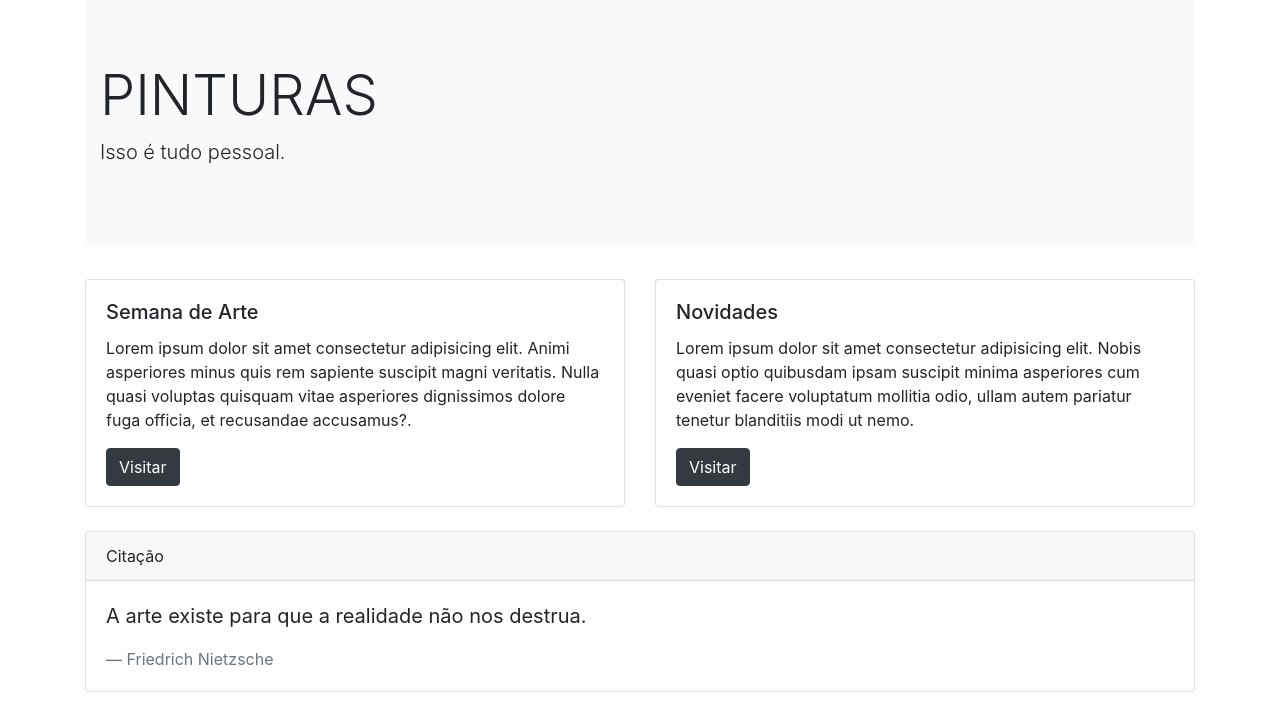
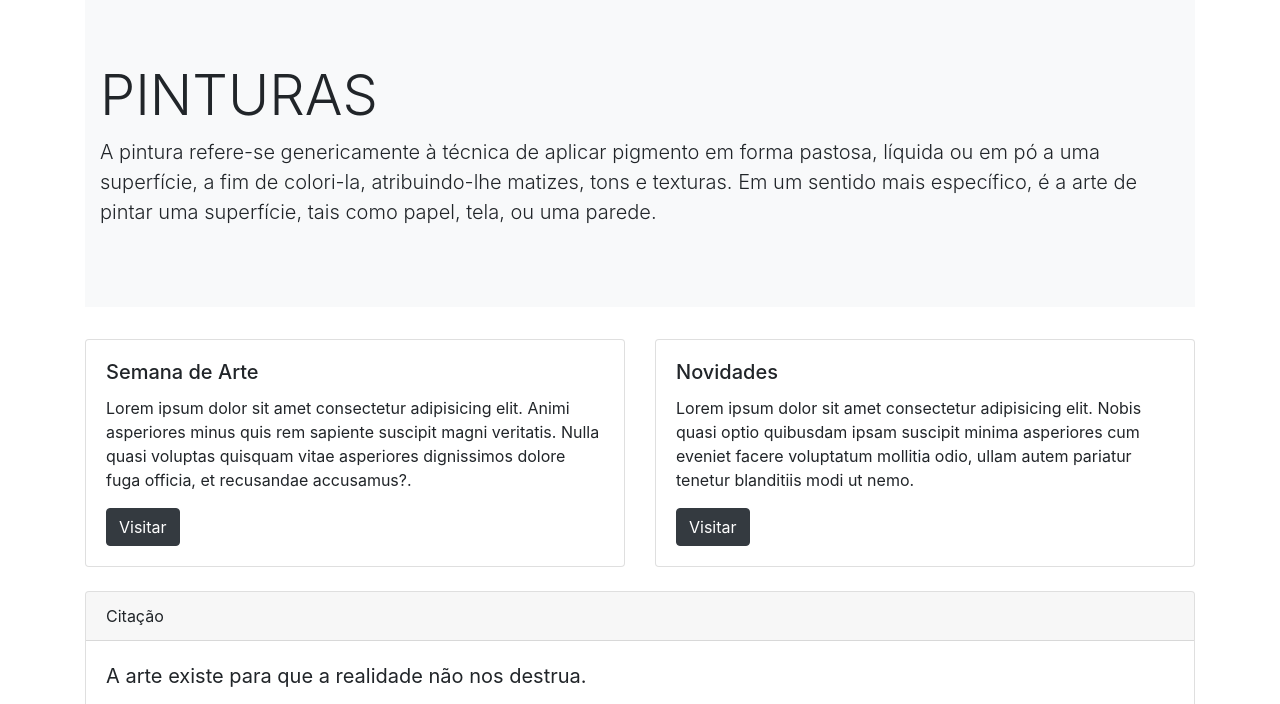
Before and after one commit to MiiSantos/Landing-Page-em-Bootstrap, a plain HTML site: page index.html in a window 1280 px wide. Shown: the part 875-1579 px from the top of the page. Drawn offline with nearby package versions, Linux system fonts and the light colour scheme.

Commit message:
alterações

```diff
--- a/index.html
+++ b/index.html
@@ -85,7 +85,11 @@
       <div class="jumbotron jumbotron-fluid bg-light">
         <div class="container">
           <h1 class="display-4">PINTURAS</h1>
-          <p class="lead">Isso é tudo pessoal.</p>
+          <p class="lead">A pintura refere-se genericamente à técnica de aplicar pigmento em
+            forma pastosa, líquida ou em pó a uma superfície, a fim de
+            colori-la, atribuindo-lhe matizes, tons e texturas. Em um sentido
+            mais específico, é a arte de pintar uma superfície, tais como papel,
+            tela, ou uma parede.</p>
         </div>
       </div>
       <!--/JUMBO-->
```
